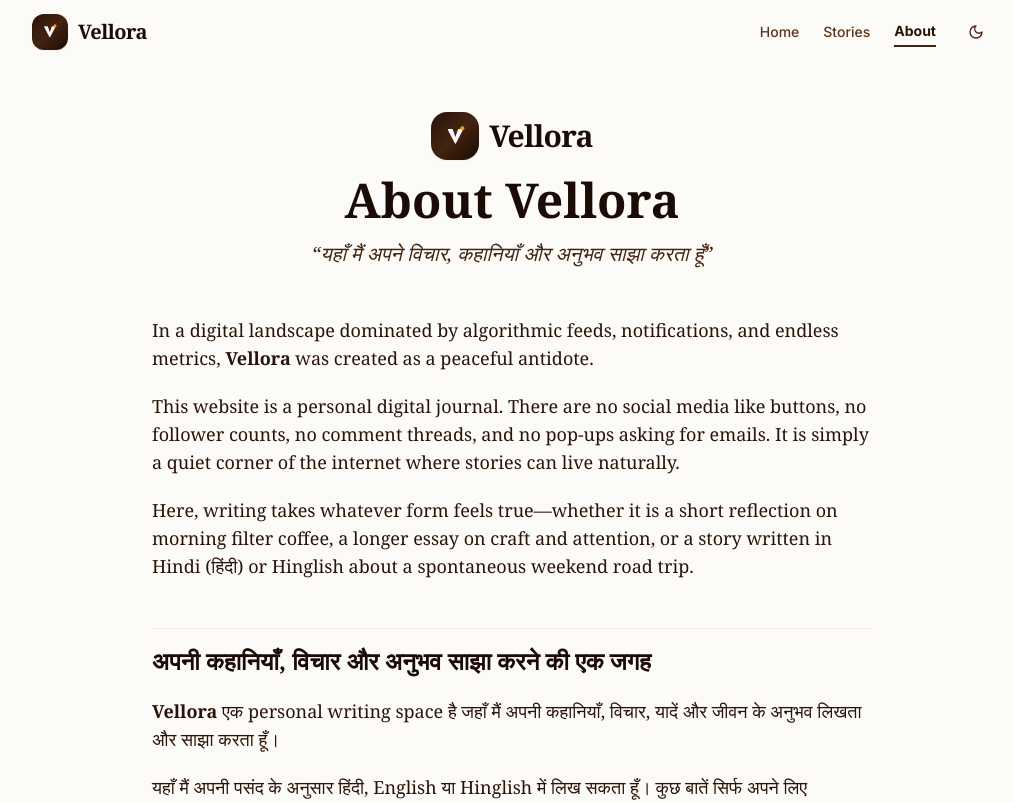
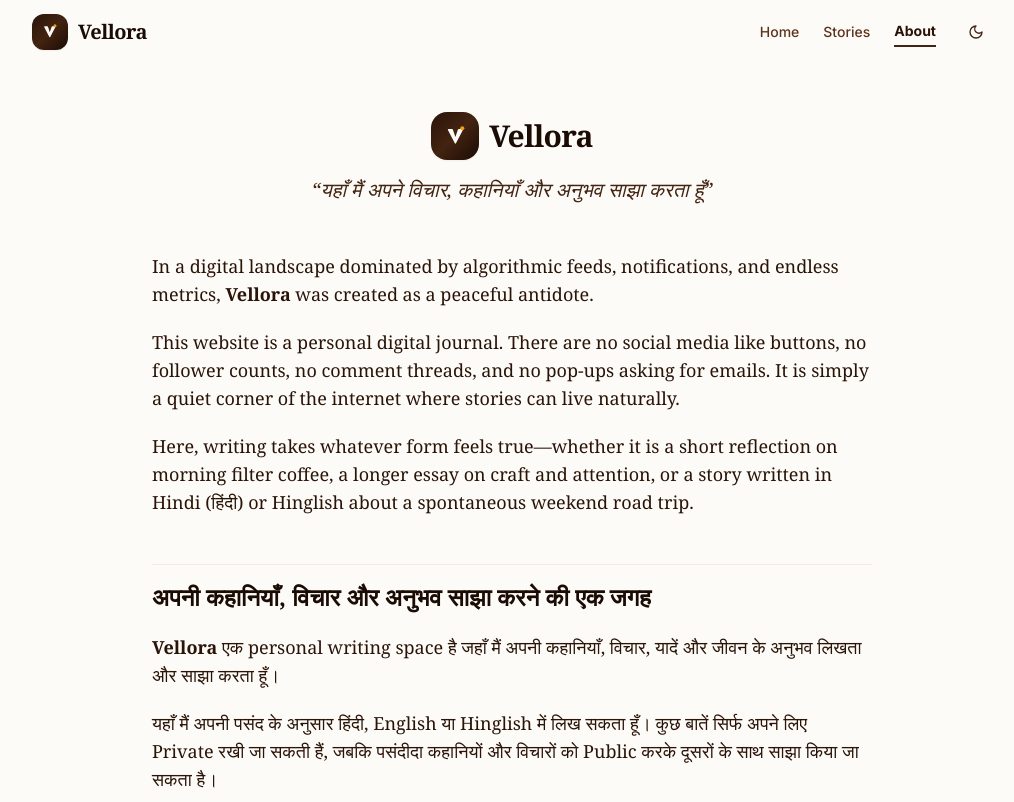
Before and after one commit to Krishnawasthi/Vellora, a React (Vite) app in the folder client/: page /about in a window 1280 px wide. Shown: the top 802 px of the page, without its empty margins (128-1142 px from the left). Built offline with nearby package versions, Linux system fonts and the light colour scheme; no server answers; a web font is replaced by a local one.

Commit message:
style: remove redundant About Vellora heading from About page header

```diff
--- a/client/src/pages/public/AboutPage.tsx
+++ b/client/src/pages/public/AboutPage.tsx
@@ -11,9 +11,6 @@ export const AboutPage: React.FC = () => {
         <div className="flex justify-center">
           <Logo size="lg" />
         </div>
-        <h1 className="font-serif text-3xl sm:text-5xl font-bold text-chocolate-950 dark:text-cream-50">
-          About Vellora
-        </h1>
         <p className="font-noto-serif-devanagari font-serif text-lg sm:text-xl text-chocolate-800 dark:text-cream-200 italic max-w-xl mx-auto">
           “यहाँ मैं अपने विचार, कहानियाँ और अनुभव साझा करता हूँ”
         </p>
```
